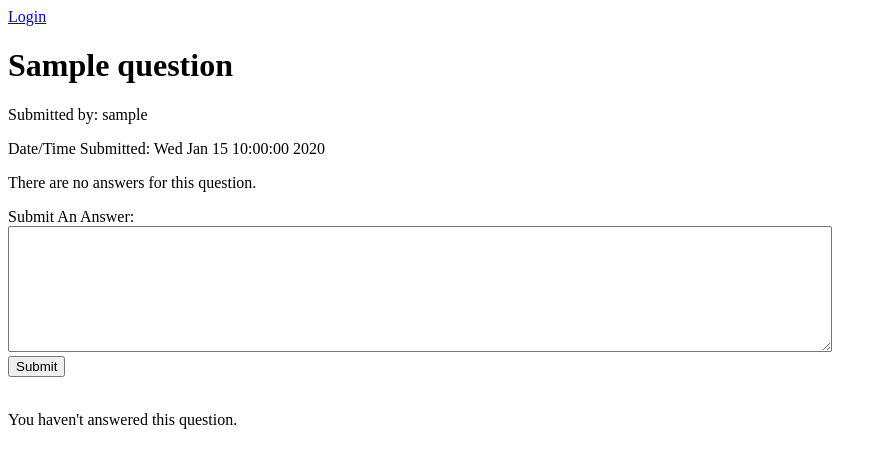
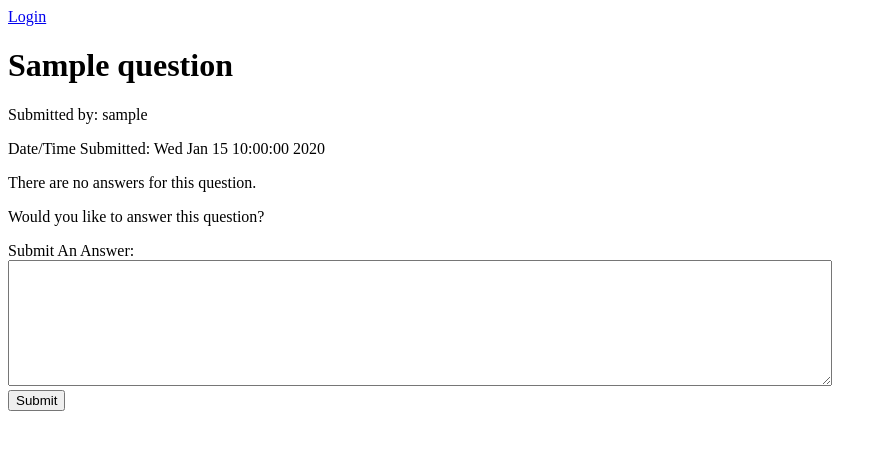
Before and after one commit to MimiDumpling/HBF_PROJECT, a Flask app: a page that uses templates/question_info_page.html in a window 1280 px wide. Shown: the top 468 px of the page, without its empty margins (0-887 px from the left). Run offline with Flask 2, Linux system fonts and the light colour scheme; tables that the repository leaves empty hold one stand-in row (values such as "Sample post").

Commit message:
changed answer form to one instead of two separate forms. working on getting the answer to update on the question page

```diff
--- a/server.py
+++ b/server.py
@@ -114,8 +114,6 @@ def makes_question_info_page(question_id):
 def updates_question_info_page(question_id):
     """Updates question info page with a new answer."""
 
-    print request.form
-
     user_id = session.get("user_id")
     if not user_id:
         raise Exception("No user logged in.")
@@ -134,11 +132,16 @@ def updates_question_info_page(question_id):
         return render_template('question_info_page.html',
                         question=question, answer=new_answer, created_at=the_time)
 
+
     edited_answer = request.form.get("updated_answer")
     if edited_answer:
-        updated_answer = Answer(user_id=user_id, question_id=question_id, body=edited_answer)
+        answer = Answer.query.filter(user_id == user_id, question_id == question_id).first()
+        answer.update({"body": edited_answer}, synchronize_session=False)
+
+        print "BODY", answer.body
+        print "ANSWER ID:", answer.answer_id
+
         flash("Answer updated.")
-        db.session.add(updated_answer)
         db.session.commit()
 
         question = Question.query.get(question_id)
@@ -146,7 +149,7 @@ def updates_question_info_page(question_id):
         the_time = question.created_at.ctime()
 
         return render_template('question_info_page.html',
-                        question=question, answer=updated_answer, created_at=the_time)
+                        question=question, answer=answer.body, created_at=the_time)
 
 
 if __name__ == "__main__":
--- a/templates/question_info_page.html
+++ b/templates/question_info_page.html
@@ -31,12 +31,6 @@
     {% endif %}
       </ul>
 
-      <form action="/questions/{{ question.question_id }}" method="POST">
-        Submit An Answer:<br>
-        <textarea rows="8" cols="100" name="user_answer"></textarea><br>
-        <input type="submit" value="Submit">
-      </form><br>
-
       {% if answer %}
         <form action="/questions/{{ question.question_id }}" method="POST">
           Do you want to edit your answer?<br>
@@ -44,7 +38,12 @@
           <input type="submit" value="Edit">
         </form>
       {% else %}
-        <p>You haven't answered this question.</p>
+        <p>Would you like to answer this question?</p>
+        <form action="/questions/{{ question.question_id }}" method="POST">
+          Submit An Answer:<br>
+          <textarea rows="8" cols="100" name="user_answer"></textarea><br>
+          <input type="submit" value="Submit">
+        </form><br>
       {% endif %}
 
     </div>
```
